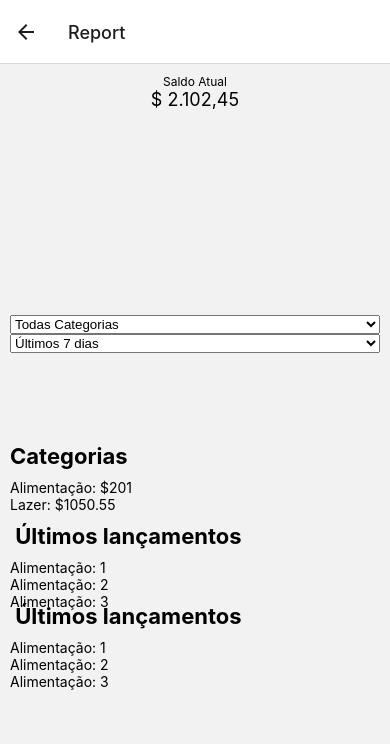
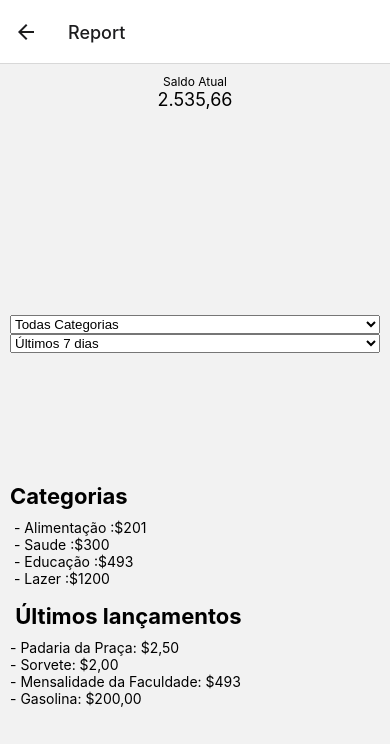
Before and after one commit to CrystyanSantos9/smartMoneyV2, a React Native app: screen /Report in a window 390 px wide. Shown: the top 744 px of the page. Built offline with nearby package versions, Linux system fonts and the light colour scheme.

Commit message:
Props
Initial Props done

```diff
--- a/src/components/BalanceLabel/index.tsx
+++ b/src/components/BalanceLabel/index.tsx
@@ -1,11 +1,17 @@
+import {NavigationContainerProps} from '@react-navigation/native';
 import React from 'react';
 import {Button, StyleSheet, Text, View} from 'react-native';
 
-const BalanceLabel: React.FC<any> = ({}) => {
+type Props = {
+  navigation?: NavigationContainerProps;
+  currentBalance: String;
+};
+
+const BalanceLabel: React.FC<any> = ({navigation, currentBalance}) => {
   return (
     <View style={styles.container}>
       <Text style={styles.label}>Saldo Atual</Text>
-      <Text style={styles.value}>$ 2.102,45</Text>
+      <Text style={styles.value}>{currentBalance}</Text>
     </View>
   );
 };
--- a/src/components/EntryList/EntryListItem/index.tsx
+++ b/src/components/EntryList/EntryListItem/index.tsx
@@ -1,19 +1,22 @@
 import {View, Text, FlatList, StyleSheet} from 'react-native';
 import React from 'react';
+import {Entry} from '../../../types';
 
-type Props = {};
+type Props = {
+  entries: Entry[];
+};
 
-const EntryListItem: React.FC<Props> = (props: Props) => {
+const EntryListItem: React.FC<Props> = ({entries}) => {
   return (
     <View>
       <Text style={styles.title}> Últimos lançamentos </Text>
       <FlatList
-        data={[
-          {key: 'Alimentação: 1'},
-          {key: 'Alimentação: 2'},
-          {key: 'Alimentação: 3'},
-        ]}
-        renderItem={({item}) => <Text>{item.key}</Text>}
+        data={entries}
+        renderItem={({item}) => (
+          <Text>
+            - {item.description}: {item.amount}
+          </Text>
+        )}
       />
     </View>
   );
--- a/src/components/EntryList/index.tsx
+++ b/src/components/EntryList/index.tsx
@@ -1,13 +1,16 @@
-import {View, Text, StyleSheet} from 'react-native';
+import {View, StyleSheet} from 'react-native';
 import React from 'react';
 import EntryListItem from './EntryListItem';
+import {Entry} from '../../types';
 
-type Props = {};
+type Props = {
+  entries: Entry[];
+};
 
-const EntryList: React.FC<Props> = (props: Props) => {
+const EntryList: React.FC<Props> = ({entries}) => {
   return (
     <View style={styles.container}>
-      <EntryListItem />
+      <EntryListItem entries={entries} />
     </View>
   );
 };
--- a/src/components/EntrySummary/EntrySummaryList/index.tsx
+++ b/src/components/EntrySummary/EntrySummaryList/index.tsx
@@ -1,18 +1,18 @@
 import React from 'react';
-import {Button, FlatList, StyleSheet, Text, View} from 'react-native';
+import {FlatList, StyleSheet, Text, View} from 'react-native';
 
-const EntrySummaryList: React.FC<any> = ({}) => {
+const EntrySummaryList: React.FC<any> = ({entriesGrouped}) => {
   return (
     <View style={styles.container}>
       <Text style={styles.title}>Categorias</Text>
       <FlatList
-        data={[
-          {key: 'Alimentação: $201'},
-          {key: 'Lazer: $1050.55'},
-          {key: 'Educação: $493'},
-          {key: 'Saúde: $340'},
-        ]}
-        renderItem={({item}) => <Text>{item.key}</Text>}
+        data={entriesGrouped}
+        renderItem={({item}) => (
+          <Text>
+            {' '}
+            - {item.description} :{item.amount}
+          </Text>
+        )}
       />
     </View>
   );
--- a/src/components/EntrySummary/index.tsx
+++ b/src/components/EntrySummary/index.tsx
@@ -1,16 +1,14 @@
 import React from 'react';
-import {Button, StyleSheet, Text, View} from 'react-native';
+import {StyleSheet, View} from 'react-native';
 
 import EntrySummaryChart from './EntrySummaryChart';
 import EntrySummaryList from './EntrySummaryList';
-import EntryList from '../EntryList';
 
-const EntrySummary: React.FC<any> = ({}) => {
+const EntrySummary: React.FC<any> = ({entriesGrouped}) => {
   return (
     <View style={styles.container}>
       <EntrySummaryChart />
-      <EntrySummaryList />
-      <EntryList />
+      <EntrySummaryList entriesGrouped={entriesGrouped} />
     </View>
   );
 };
--- a/src/pages/Main/index.tsx
+++ b/src/pages/Main/index.tsx
@@ -5,6 +5,7 @@ import BalancePanel from '../../components/BalancePanel';
 import EntrySummary from '../../components/EntrySummary';
 
 import type {NativeStackNavigationProp} from '@react-navigation/native-stack';
+import EntryList from '../../components/EntryList';
 
 type Props = {
   navigation: NativeStackNavigationProp<any>;
@@ -12,6 +13,20 @@ type Props = {
 
 const Main: React.FC<Props> = ({navigation}) => {
   const currentBalance = '2.088,35';
+
+  const entries = [
+    {key: '1', description: 'Alimentação', amount: '$201'},
+    {key: '2', description: 'Saude', amount: '$300'},
+    {key: '3', description: 'Educação', amount: '$493'},
+    {key: '4', description: 'Lazer', amount: '$1200'},
+  ];
+
+  const entriesGrouped = [
+    {key: '1', description: 'Alimentação', amount: '$201'},
+    {key: '2', description: 'Saude', amount: '$300'},
+    {key: '3', description: 'Educação', amount: '$493'},
+    {key: '4', description: 'Lazer', amount: '$1200'},
+  ];
 
   return (
     <View style={styles.container}>
@@ -21,7 +36,8 @@ const Main: React.FC<Props> = ({navigation}) => {
         onPress={() => navigation.navigate('NewEntry')}
       />
       <BalancePanel currentBalance={currentBalance} />
-      <EntrySummary />
+      <EntrySummary entriesGrouped={entriesGrouped} />
+      <EntryList entries={entries} />
     </View>
   );
 };
--- a/src/pages/NewEntry/index.tsx
+++ b/src/pages/NewEntry/index.tsx
@@ -9,9 +9,11 @@ type Props = {
 };
 
 const NewEntry: React.FC<Props> = ({navigation}) => {
+  const currentBalance = '2.535,66';
+
   return (
     <View style={styles.container}>
-      <BalanceLabel />
+      <BalanceLabel currentBalance={currentBalance} />
       <View>
         <TextInput style={styles.input} />
         <TextInput style={styles.input} />
--- a/src/pages/Report/index.tsx
+++ b/src/pages/Report/index.tsx
@@ -9,9 +9,25 @@ import {Picker} from '@react-native-picker/picker';
 type Props = {};
 
 const Report: React.FC<Props> = () => {
+  const currentBalance = '2.535,66';
+
+  const entriesGrouped = [
+    {key: '1', description: 'Alimentação', amount: '$201'},
+    {key: '2', description: 'Saude', amount: '$300'},
+    {key: '3', description: 'Educação', amount: '$493'},
+    {key: '4', description: 'Lazer', amount: '$1200'},
+  ];
+
+  const entries = [
+    {key: '1', description: 'Padaria da Praça', amount: '$2,50'},
+    {key: '2', description: 'Sorvete', amount: '$2,00'},
+    {key: '3', description: 'Mensalidade da Faculdade', amount: '$493'},
+    {key: '4', description: 'Gasolina', amount: '$200,00'},
+  ];
+
   return (
     <View style={styles.container}>
-      <BalanceLabel />
+      <BalanceLabel currentBalance={currentBalance} />
       <View>
         <Picker
           selectedValue={'Todas Categorias'}
@@ -24,8 +40,8 @@ const Report: React.FC<Props> = () => {
           <Picker.Item label="Últimos 7 dias" value="Últimos 7 dias" />
         </Picker>
       </View>
-      <EntrySummary />
-      <EntryList />
+      <EntrySummary entriesGrouped={entriesGrouped} />
+      <EntryList entries={entries} />
     </View>
   );
 };
--- /dev/null
+++ b/src/types/index.tsx
@@ -0,0 +1,5 @@
+export type Entry = {
+  key: String;
+  description: string;
+  amount: String;
+};
```
